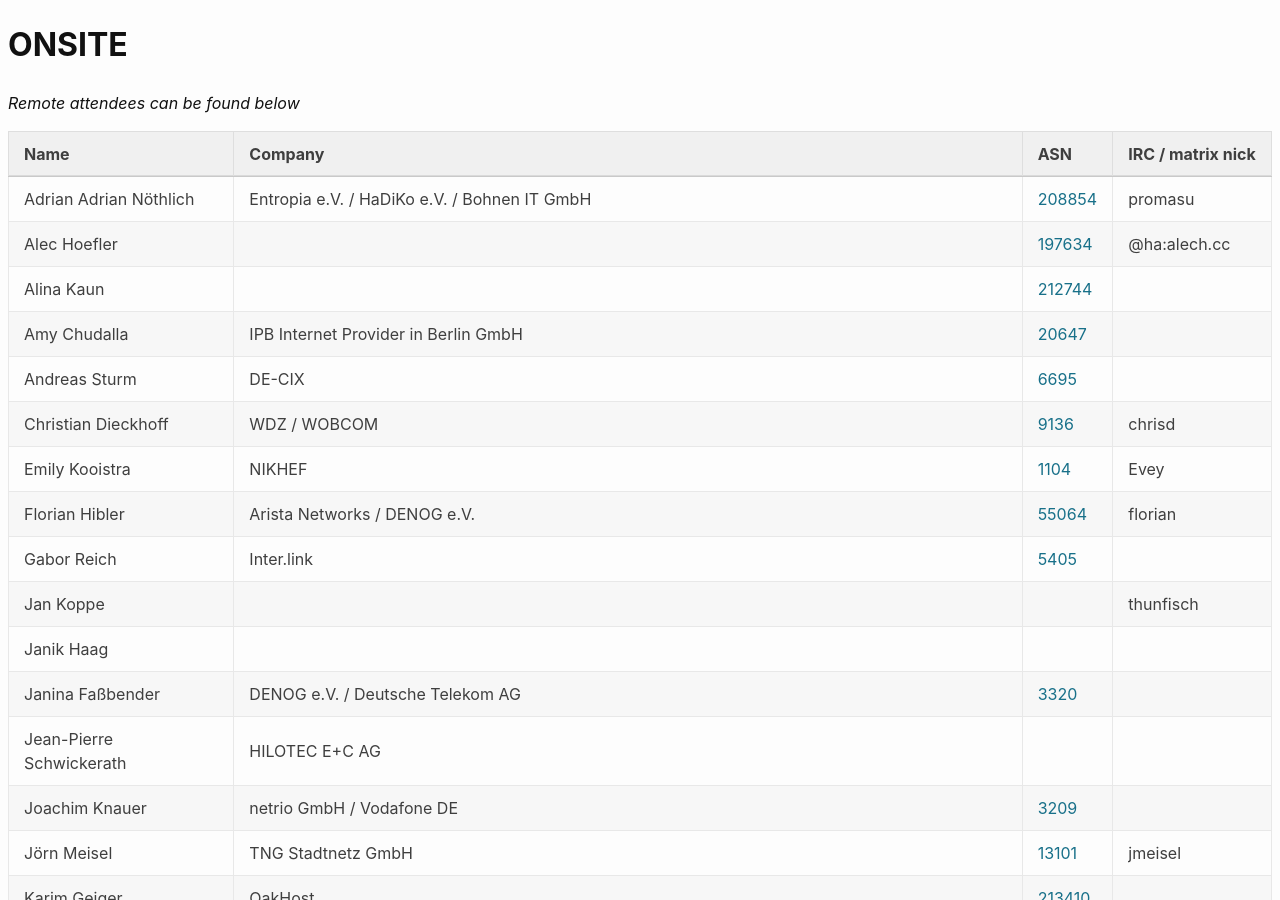
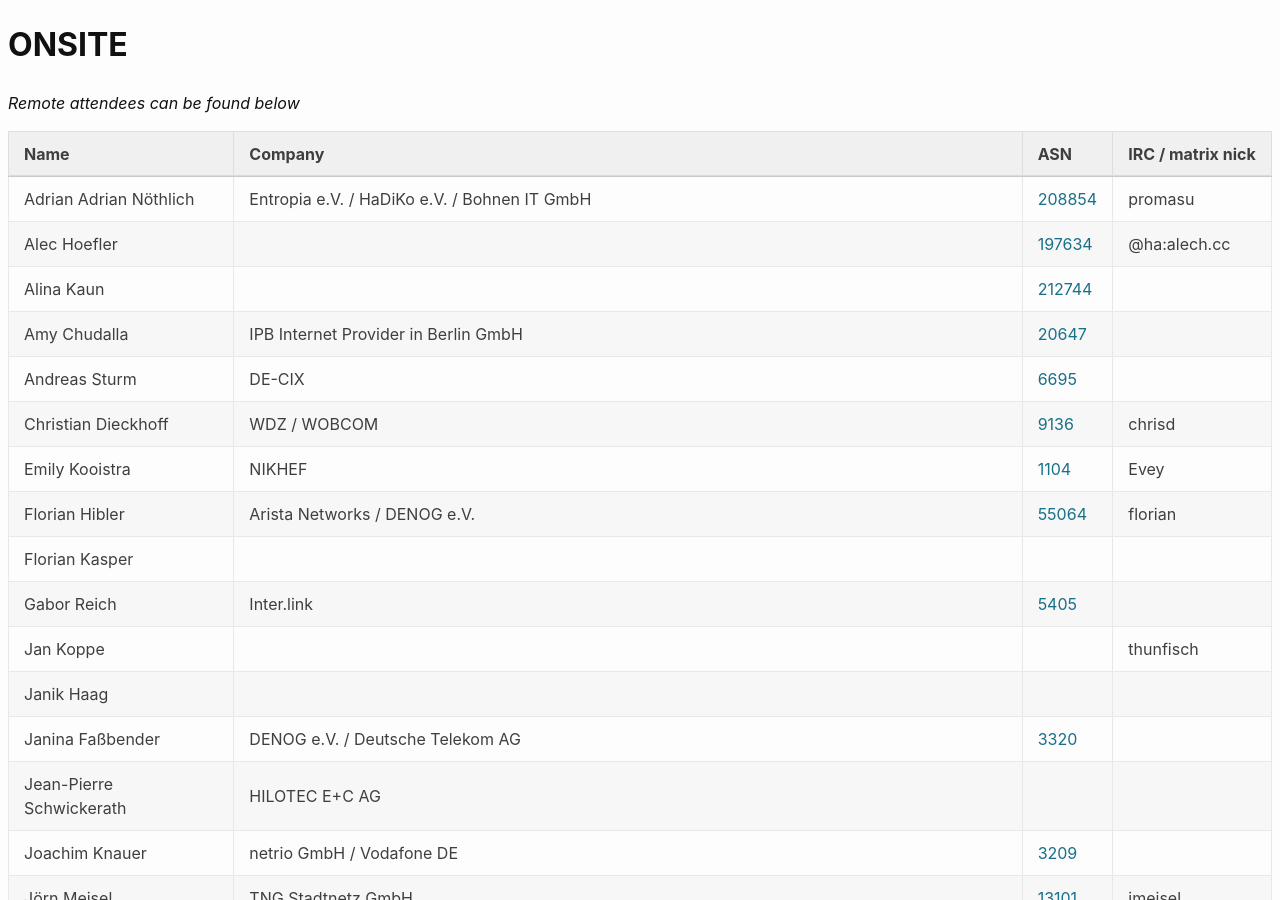
Before and after one commit to denog/pretix-attendeelist, a Jekyll site: the page built from denog17/index.markdown, in a window 1280 px wide and 900 px high. Built offline with Jekyll 4.4.1, drawn with Linux system fonts in a browser that asks for light colours.

Commit message:
Latest data: Mon Apr 28 21:10:30 UTC 2025

```diff
--- a/_data/attendees_denog17_onsite.json
+++ b/_data/attendees_denog17_onsite.json
@@ -46,6 +46,12 @@
     "company": "Arista Networks / DENOG e.V.",
     "irc": "florian",
     "asn": "55064"
+  },
+  {
+    "name": "Florian Kasper",
+    "company": null,
+    "irc": null,
+    "asn": null
   },
   {
     "name": "Gabor Reich",
```
